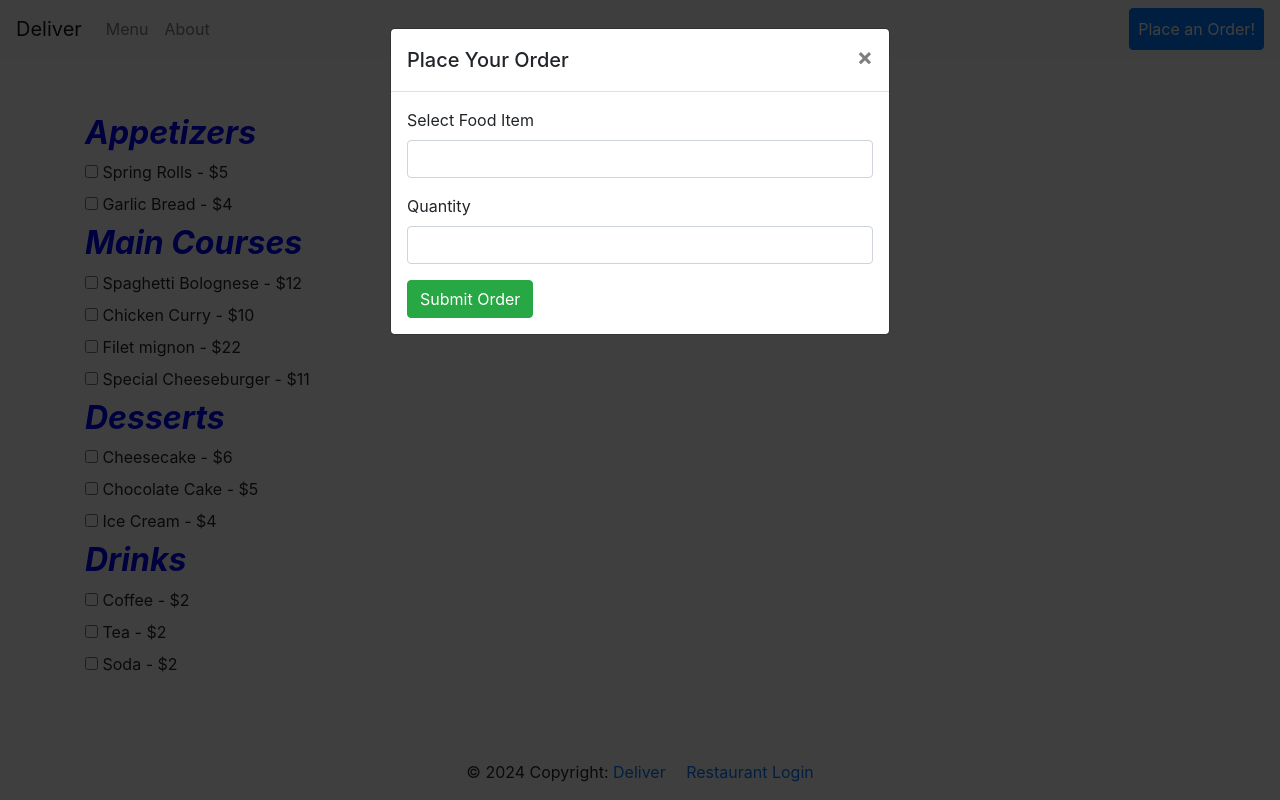
After one commit to nmartinez71/SDEV220-Final-Project-Group-F, a Django app: page /menu/ in a window 1280 px wide, after a click on "Place an Order!". The commit adds this page. Run offline with Django 5.2, Linux system fonts and the light colour scheme; some libraries are stand-ins or nearby versions.

Commit message:
Added new file

```diff
--- a/customer/templates/customer/base.html
+++ b/customer/templates/customer/base.html
@@ -2,27 +2,23 @@
 <html>
 <head>
     <meta charset="UTF-8">
-        <meta name="viewport" content="width=device-width", initial-scale="1.0", shrink-to-fit="no">
-        <title>Delivery</title>
-        <!-- Font Awesome -->
+    <meta name="viewport" content="width=device-width, initial-scale=1.0, shrink-to-fit=no">
+    <title>{% block title %}Delivery{% endblock %}</title>
+    <!-- Include external libraries -->
     <link href="https://cdnjs.cloudflare.com/ajax/libs/font-awesome/6.0.0/css/all.min.css" rel="stylesheet"/>
-        <!-- Google Fonts -->
     <link href="https://fonts.googleapis.com/css?family=Roboto:300,400,500,700&display=swap" rel="stylesheet"/>
-        <!-- MDB -->
-        <link href="https://cdnjs.cloudflare.com/ajax/libs/mdb-ui-kit/8.1.0/mdb.min.css" rel="stylesheet" />
-        <link rel="stylesheet" href="https://cdn.jsdelivr.net/npm/bootstrap@4.5.3/dist/css/bootstrap.min.css" integrity="sha384-TX8t27EcRE3e/ihU7zmQxVncDAy5uIKz4rEkgIXeMed4M0jlfIDPvg6uqKI2xXr2" crossorigin="anonymous" />
+    <link rel="stylesheet" href="https://cdn.jsdelivr.net/npm/bootstrap@4.5.3/dist/css/bootstrap.min.css">
 </head>
-
 <body>
     {% include 'customer/navigation.html' %}
+
     {% block content %}
-        {% endblock content %}
+    {% endblock %}
+
     {% include 'customer/footer.html' %}
 
-
-        <script
-        type="text/javascript"
-        src="https://cdn.jsdelivr.net/npm/mdb-ui-kit@8.1.0/js/mdb.umd.min.js"
-        ></script>
+    <!-- Load JS -->
+    <script src="https://code.jquery.com/jquery-3.6.0.min.js"></script>
+    <script src="https://cdn.jsdelivr.net/npm/bootstrap@4.5.3/dist/js/bootstrap.min.js"></script>
 </body>
 </html>
--- /dev/null
+++ b/customer/templates/customer/menu.html
@@ -0,0 +1,42 @@
+{% extends 'customer/base.html' %}
+
+{% block content %}
+<div class="container">
+  <h1 style="font-weight: bold; font-style: italic; color: rgb(98, 98, 241); text-align: center;">Our Menu</h1>
+
+
+    <form method="post" action="{% url 'order_now' %}">
+        {% csrf_token %}
+        <h2 style="font-weight: bold; font-style: italic; color: blue;">Appetizers</h2>
+        {% for item in appetizers %}
+            <div>
+                <input type="checkbox" name="menu_item" value="{{ item.id }}" id="appetizer-{{ item.id }}">
+                <label for="appetizer-{{ item.id }}">{{ item.name }} - ${{ item.price }}</label>
+            </div>
+        {% endfor %}
+
+        <h2 style="font-weight: bold; font-style: italic; color: blue;">Main Courses</h2>
+        {% for item in main_courses %}
+            <div>
+                <input type="checkbox" name="menu_item" value="{{ item.id }}" id="main-course-{{ item.id }}">
+                <label for="main-course-{{ item.id }}">{{ item.name }} - ${{ item.price }}</label>
+            </div>
+        {% endfor %}
+
+        <h2 style="font-weight: bold; font-style: italic; color: blue;">Desserts</h2>
+        {% for item in desserts %}
+            <div>
+                <input type="checkbox" name="menu_item" value="{{ item.id }}" id="dessert-{{ item.id }}">
+                <label for="dessert-{{ item.id }}">{{ item.name }} - ${{ item.price }}</label>
+            </div>
+        {% endfor %}
+
+        <h2 style="font-weight: bold; font-style: italic; color: blue;">Drinks</h2>
+        {% for item in drinks %}
+            <div>
+                <input type="checkbox" name="menu_item" value="{{ item.id }}" id="drinks-{{ item.id }}">
+                <label for="drinks-{{ item.id }}">{{ item.name }} - ${{ item.price }}</label>
+           </div>
+        {% endfor %}
+
+{% endblock content %}
--- a/customer/templates/customer/navigation.html
+++ b/customer/templates/customer/navigation.html
@@ -1,3 +1,7 @@
+<link href="https://maxcdn.bootstrapcdn.com/bootstrap/4.5.2/css/bootstrap.min.css" rel="stylesheet">
+<script src="https://code.jquery.com/jquery-3.6.0.min.js"></script>
+<script src="https://maxcdn.bootstrapcdn.com/bootstrap/4.5.2/js/bootstrap.min.js"></script>
+
 <nav class="navbar navbar-expand-lg navbar-light bg-light">
   <a class="navbar-brand" href="{% url 'index' %}">Deliver</a>
   <button class="navbar-toggler" type="button" data-toggle="collapse" data-target="#navbarSupportedContent" aria-controls="navbarSupportedContent" aria-expanded="false" aria-label="Toggle navigation">
@@ -5,18 +9,50 @@
   </button>
 
   <div class="collapse navbar-collapse" id="navbarSupportedContent">
+    <!-- Left-Aligned Menu Links -->
     <ul class="navbar-nav mr-auto">
-      <li class="nav-item active">
-        <a class="nav-link" href="{% url 'about' %}">About Us<span class="sr-only">(current)</span></a>
+      <li class="nav-item">
+        <a class="nav-link" href="{% url 'menu' %}">Menu</a>
       </li>
       <li class="nav-item">
-        <a class="nav-link" href="#">Menu</a>
+        <a class="nav-link" href="{% url 'about' %}">About</a>
       </li>
     </ul>
+
+    <!-- Right-Aligned Order Now -->
     <ul class="navbar-nav">
       <li class="nav-item">
-        <a class="nav-link" href="#">Place an Order!</a>
+        <!-- Button triggers modal -->
+        <button class="btn btn-primary nav-link text-white" data-toggle="modal" data-target="#orderModal">Place an Order!</button>
       </li>
     </ul>
   </div>
 </nav>
+
+<!-- Order Now Modal -->
+<div class="modal fade" id="orderModal" tabindex="-1" aria-labelledby="orderModalLabel" aria-hidden="true">
+  <div class="modal-dialog">
+    <div class="modal-content">
+      <div class="modal-header">
+        <h5 class="modal-title" id="orderModalLabel">Place Your Order</h5>
+        <button type="button" class="close" data-dismiss="modal" aria-label="Close">
+          <span aria-hidden="true">&times;</span>
+        </button>
+      </div>
+      <div class="modal-body">
+        <form method="post" action="{% url 'order_now' %}">
+          {% csrf_token %}
+          <div class="form-group">
+            <label for="foodItem">Select Food Item</label>
+            <input type="text" class="form-control" id="foodItem" name="food_item" required>
+          </div>
+          <div class="form-group">
+            <label for="quantity">Quantity</label>
+            <input type="number" class="form-control" id="quantity" name="quantity" min="1" required>
+          </div>
+          <button type="submit" class="btn btn-success">Submit Order</button>
+        </form>
+      </div>
+    </div>
+  </div>
+</div>
--- a/customer/views.py
+++ b/customer/views.py
@@ -1,5 +1,7 @@
-from django.shortcuts import render
+from django.shortcuts import render, redirect
+from django.contrib import messages
 from django.views import View
+from .models import FoodItem, Order, Category
 
 class Index(View):
     def get(self, request, *args, **kwargs):
@@ -9,11 +11,58 @@ class About(View):
     def get(self, request, *args, **kwargs):
         return render(request, 'customer/about.html')
 
-class Order(View):
+class MenuView(View):
     def get(self, request, *args, **kwargs):
-        appetizers = me
-        """#Get every item from each category
+        context = {
+            'appetizers': [
+                {"name": "Spring Rolls", "price": 5},
+                {"name": "Garlic Bread", "price": 4}
+            ],
+            'main_courses': [
+                {"name": "Spaghetti Bolognese", "price": 12},
+                {"name": "Chicken Curry", "price": 10},
+                {"name": "Filet mignon", "price": 22},
+                {"name": "Special Cheeseburger", "price": 11}
+            ],
+            'desserts': [
+                {"name": "Cheesecake", "price": 6},
+                {"name": "Chocolate Cake", "price": 5},
+                {"name": "Ice Cream", "price": 4}
+            ],
+            'drinks': [
+                {"name": "Coffee", "price": 2},
+                {"name": "Tea", "price": 2},
+                {"name": "Soda", "price": 2}
+            ]
+        }
+        return render(request, 'customer/menu.html', context)
 
-        #Pass into context
 
-        #Render template"""
+
+class OrderNowView(View):
+    def post(self, request, *args, **kwargs):
+        # Handle form submission
+        food_item_id = request.POST.get('food_item_id')
+        quantity = request.POST.get('quantity')
+
+        if food_item_id and quantity:
+            food_item = FoodItem.objects.get(id=food_item_id)
+            total_price = food_item.price * int(quantity)
+
+            # Create a new order
+            Order.objects.create(
+                food_item=food_item,
+                quantity=int(quantity),
+                total_price=total_price
+            )
+
+            # Redirect after order creation
+            return redirect('order_success')  # Update this as necessary
+
+        # In case of an invalid form submission, you can redirect or return the same form with error messages
+        return redirect('menu')  # Or show an error message
+
+    def get(self, request, *args, **kwargs):
+        # If the page is being accessed via GET (for initial form load)
+        available_items = FoodItem.objects.all()
+        return render(request, 'order_confirmation.html', {'available_items': available_items})
--- a/mysite/urls.py
+++ b/mysite/urls.py
@@ -15,13 +15,17 @@ Including another URLconf
     2. Add a URL to urlpatterns:  path('blog/', include('blog.urls'))
 """
 from django.contrib import admin
+from django.contrib import admin
 from django.urls import path
 from django.conf import settings
 from django.conf.urls.static import static
-from customer.views import Index, About
+from customer.views import Index, About,MenuView, OrderNowView
 
 urlpatterns = [
     path('admin/', admin.site.urls),
     path('', Index.as_view(), name='index'),
     path('about/', About.as_view(), name='about'),
+    path('menu/', MenuView.as_view(), name='menu'),
+    path('order_now/', OrderNowView.as_view(), name='order_now'),
+
 ] + static(settings.MEDIA_URL, document_root=settings.MEDIA_ROOT)
```
Also changed, not shown: customer/models.py (+35 -15 lines), customer/templates/customer/index.html (+95 -15 lines), customer/templates/customer/order_confirmation.html (added, +22 -0 lines), customer/templates/customer/order_now.html (added, +16 -0 lines), customer/migrations/0002_fooditem.py (added), customer/migrations/0003_fooditem_created_on_alter_fooditem_category_and_more.py (added), customer/migrations/0004_alter_fooditem_category_alter_fooditem_price.py (added), customer/migrations/0005_rename_created_on_ordermodel_order_date_and_more.py (added), db.sqlite3. Lines whose indentation alone changed are shown as unchanged.
